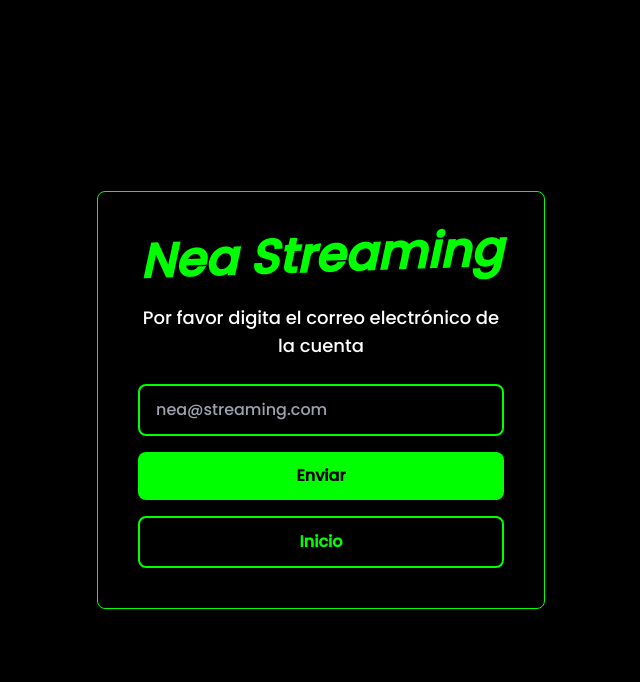
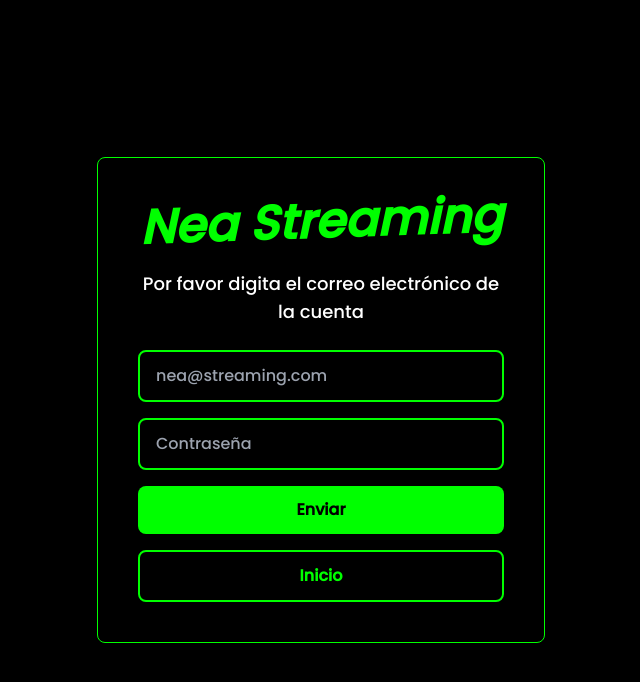
Before and after one commit to FabianEspitia-it/nea_streaming_frontend, a Next.js app: page /password_reset in a window 1280 px wide. Shown: the top 682 px of the page, without its empty margins (319-959 px from the left). Built offline with nearby package versions, Linux system fonts and the light colour scheme.

Commit message:
add password field to reset password endpoint

```diff
--- a/src/app/password_reset/page.tsx
+++ b/src/app/password_reset/page.tsx
@@ -7,6 +7,7 @@ import { toast } from "react-toastify";
 
 export default function TemporalAccess() {
   const [email, setEmail] = useState("");
+  const [password, setPassword] = useState("");
   const [loading, setLoading] = useState(false);
   const [responseMessage, setResponseMessage] = useState<null | string>(null);
 
@@ -17,16 +18,18 @@ export default function TemporalAccess() {
 
     const data = {
       email: email,
+      password: password,
     };
 
     try {
       const response = await fetch(
-        `${process.env.NEXT_PUBLIC_NETFLIX}/password_reset/${data.email}`,
+        `${process.env.NEXT_PUBLIC_NETFLIX}/password_reset/`,
         {
-          method: "GET",
+          method: "POST",
           headers: {
             "Content-Type": "application/json",
           },
+          body: JSON.stringify(data),
         }
       );
 
@@ -103,6 +106,15 @@ export default function TemporalAccess() {
               onChange={(event) => setEmail(event.target.value)}
             />
 
+            <input
+              className="border-2 border-[#00FF00] focus:outline-none bg-black text-white placeholder-gray-400 rounded-lg px-4 py-3 w-full transition"
+              type="password"
+              placeholder="Contraseña"
+              required
+              value={password}
+              onChange={(event) => setPassword(event.target.value)}
+            />
+
             <button
               className="bg-[#00FF00] hover:bg-green-500 text-black rounded-lg px-6 py-3 font-semibold focus:outline-none w-full transition"
               type="submit"
```
